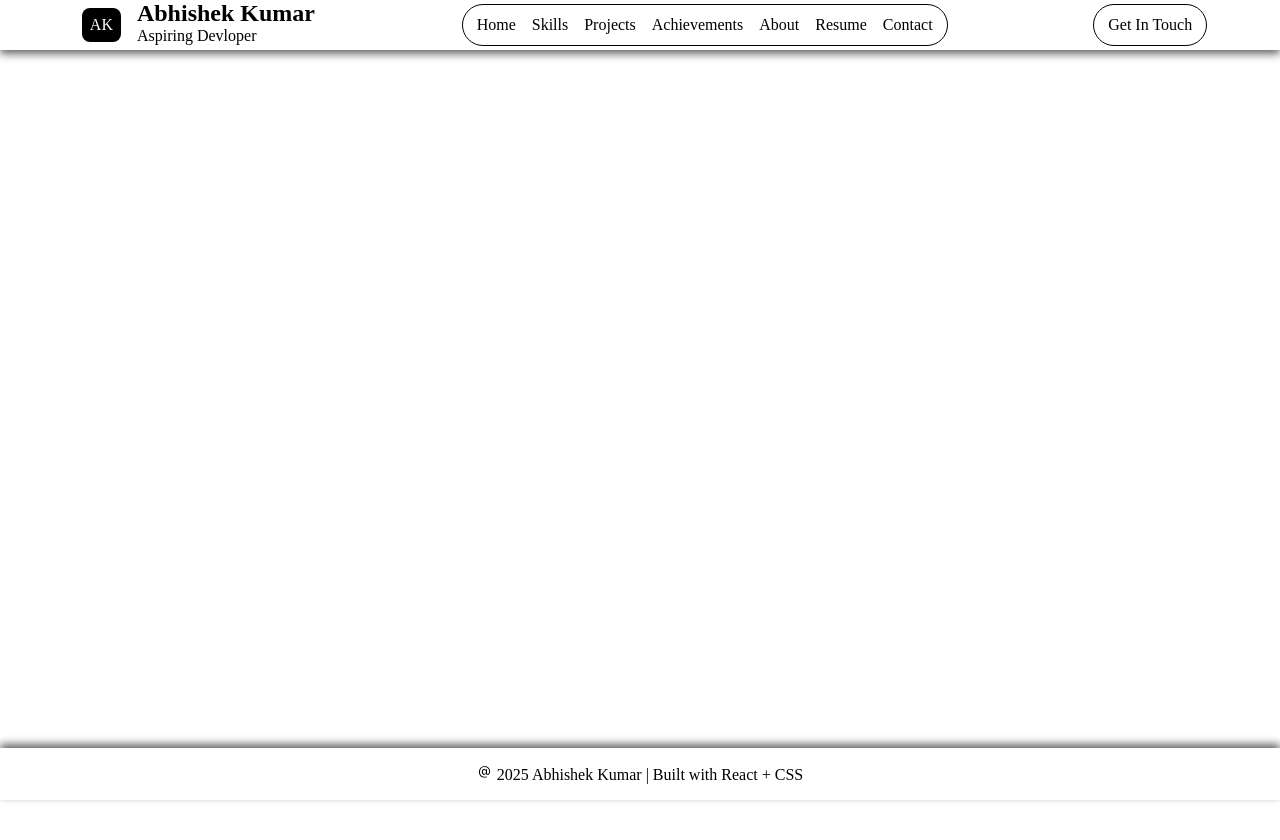
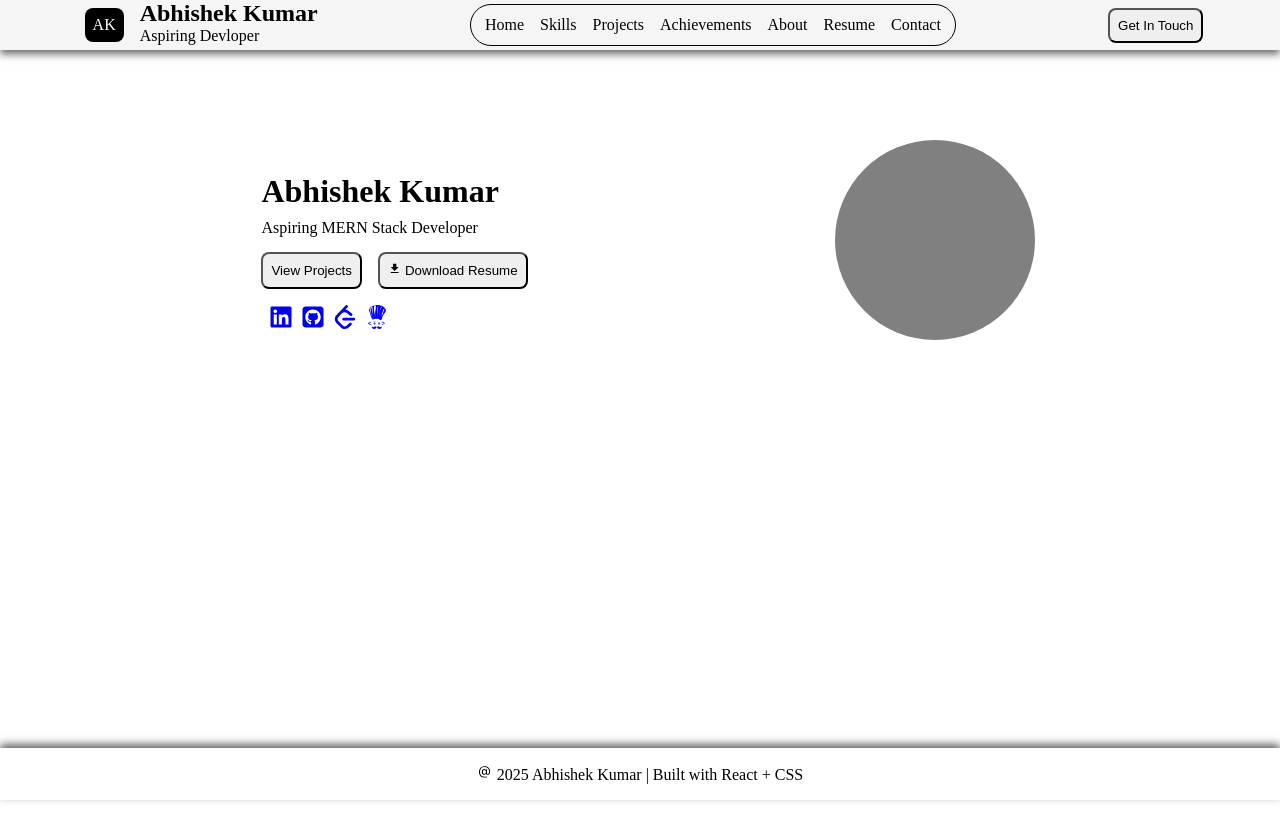
Before and after one commit to Purbey2001/portfolio_website, a React (Vite) app: page / in a window 1280 px wide. Shown: the top 840 px of the page. Before the commit the page ends 816 px from the top, so only its background shows below. Built offline with nearby package versions, Linux system fonts and the light colour scheme.

Commit message:
added home section

```diff
--- a/package.json
+++ b/package.json
@@ -16,7 +16,8 @@
     "react": "^19.1.1",
     "react-dom": "^19.1.1",
     "react-icon": "^1.0.0",
-    "react-icons": "^5.5.0"
+    "react-icons": "^5.5.0",
+    "react-router-dom": "^7.9.3"
   },
   "devDependencies": {
     "@eslint/js": "^9.36.0",
--- a/src/App.css
+++ b/src/App.css
@@ -6,7 +6,8 @@
   box-sizing: border-box;
 }
 
-header{
+.header{
+  background-color: whitesmoke;
   width: 100%;
   position:fixed;
   top: 0;
@@ -43,21 +44,26 @@ header{
   outline: 1px solid black;
 }
 
-button{
+.section button{
   all: unset;
   cursor: pointer;
   padding: 8px;
   border-radius: 20px;
   transition: all 1s ease;
 }
-button:hover{
+.section button:hover{
   background-color: black;
   color: white;
-  transform: scale(1.1);
-  z-index: 1;
+  transform: scaleY(1.1);
 }
 
-footer{
+.content{
+  margin-top: 40px;
+  display: flex;
+  flex-direction: column;
+}
+
+.footer{
   width: 100%;
   position: fixed;
   bottom: 0;
@@ -66,3 +72,15 @@ footer{
   box-shadow: 0px -4px 8px rgba(0,0,0,0.6);
   z-index: 10;
 }
+
+button{
+  padding: 8px;
+  border-radius: 8px;
+  transition: all 1s linear;
+}
+
+button:hover{
+  background-color: black;
+  color: grey;
+  transform: scale(1.1);
+}
--- a/src/App.jsx
+++ b/src/App.jsx
@@ -13,7 +13,7 @@ function App() {
 
   return (
     <div>
-      <header>
+      <header className='header'>
         <div className='logoHeader'>
           <div className='logo'>
             <span>AK</span>
@@ -33,7 +33,7 @@ function App() {
           <button>Resume</button>
           <button>Contact</button>
         </div>
-        <div className='section'>
+        <div>
           <button>
             Get In Touch
           </button>
@@ -48,7 +48,7 @@ function App() {
         <Resume/>
         <Contact/>
       </div>
-      <footer>
+      <footer className='footer'>
         <p><BsAt/> 2025 Abhishek Kumar | Built with React + CSS</p>
       </footer>
     </div>
--- /dev/null
+++ b/src/components/Home.css
@@ -0,0 +1,25 @@
+.home{
+    margin: 100px;
+    display: flex;
+    justify-content: space-around;
+    align-items: center;
+}
+.desc{
+    line-height: 16px;
+}
+
+.profileUrl{
+    margin: 8px;
+    margin-top: 16px;
+    font-size: x-large;
+    display: flex;
+    column-gap: 8px;
+}
+
+
+.img-bg{
+    height: 200px;
+    width: 200px;
+    border-radius: 100px;
+    background-color: grey;
+}
--- a/src/components/Home.jsx
+++ b/src/components/Home.jsx
@@ -1,9 +1,35 @@
 import React from 'react'
+import {Link} from 'react-router-dom'
+import './Home.css'
+import { MdFileDownload } from "react-icons/md";
+import { FaLinkedin } from "react-icons/fa";
+import { FaSquareGithub } from "react-icons/fa6";
+import { SiLeetcode } from "react-icons/si";
+import { SiCodechef } from "react-icons/si";
 
 function Home() {
   return (
-    <div>
-
+    <div className='home'>
+      <div className='desc'>
+        <h1>Abhishek Kumar</h1>
+        <p>
+          Aspiring MERN Stack Developer
+        </p>
+        <div style={{display:'flex',columnGap:'16px'}}>
+          <button>View Projects</button>
+          <button> <MdFileDownload/> Download Resume</button>
+        </div>
+        <div className='profileUrl'>
+          <Link to='https://www.linkedin.com/in/abhishek-kumar-2a360523a/'><FaLinkedin /></Link>
+          <Link to='https://github.com/Purbey2001'><FaSquareGithub /></Link>
+          <Link to='https://leetcode.com/u/Purbey_2001/'><SiLeetcode /></Link>
+          <Link to='https://www.codechef.com/users/purbey2001'><SiCodechef /></Link>
+        </div>
+      </div>
+      <div className='imagr'>
+        <div className='img-bg'></div>
+        <img src="" alt="" />
+      </div>
     </div>
   )
 }
--- a/src/main.jsx
+++ b/src/main.jsx
@@ -1,7 +1,10 @@
 import { createRoot } from 'react-dom/client'
 import './index.css'
 import App from './App.jsx'
+import { BrowserRouter } from 'react-router-dom'
 
 createRoot(document.getElementById('root')).render(
-  <App />
+  <BrowserRouter>
+    <App />
+  </BrowserRouter>
 )
```
Also changed, not shown: 1 other file (tests, documents, lock files or other folders).
